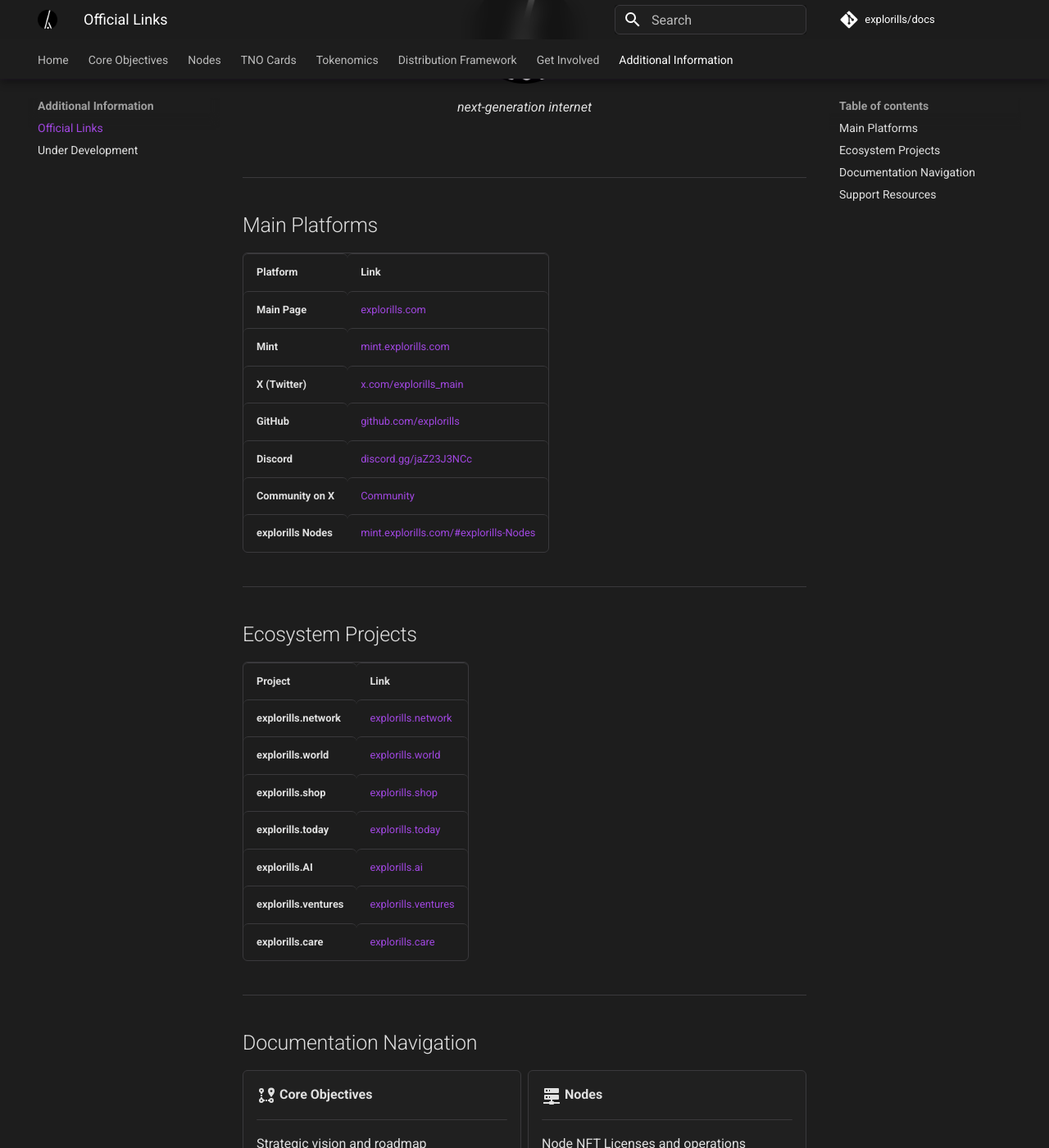
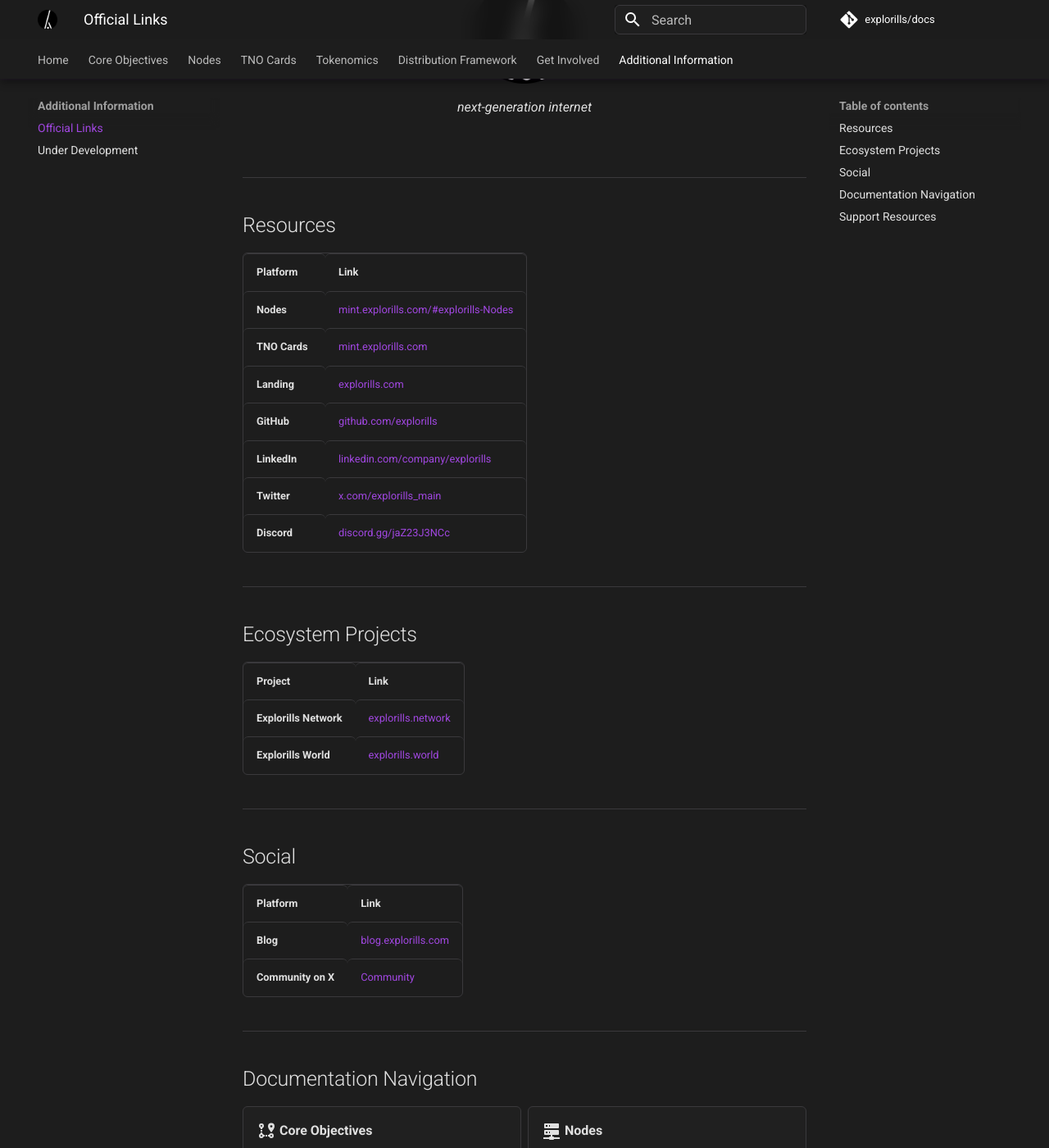
Before and after one commit to explorills/docs, an MkDocs documentation site: the page built from docs/additional-information/official-links.md, in a window 1280 px wide and 1400 px high, scrolled down 307 px. Shown: the whole window at 82% size. Built offline with MkDocs 1.6.1 and Material for MkDocs 9.7.7, drawn with Linux system fonts in a browser that asks for light colours; comment, search, counter and statistics services are not loaded.

Commit message:
Complete documentation migration improvements
Navigation & Structure:
- Fixed navigation paths in index.md (Core Objectives, Nodes Introduction)
- Updated official-links.md to match index.md format exactly
- Reorganized categories: Resources (main links), Ecosystem Projects (network/world), Social (blog/community)

404 Page:
- Added custom 404.md with navigation cards and proper branding
- Includes quick links to main sections

JavaScript:
- Fixed mailto: and tel: links to not open in new tabs
- External links properly open in new tabs

Under Development:
- Redesigned layout using grid cards for numbered items
- Removed legacy 'Additional Topics' section
- Maintained text intact with improved visual structure

Tokenomics:
- Replaced footnotes with info admonition box for better readability
- Added abbr markdown extension to mkdocs.yml (MkDocs Material built-in feature)
- Direct links to TNO and Node minting pages

```diff
--- a/docs/additional-information/official-links.md
+++ b/docs/additional-information/official-links.md
@@ -9,17 +9,17 @@
 
 ---
 
-## Main Platforms
+## Resources
 
 | Platform | Link |
 |----------|------|
-| **Main Page** | [explorills.com](https://explorills.com/) |
-| **Mint** | [mint.explorills.com](https://mint.explorills.com/) |
-| **X (Twitter)** | [x.com/explorills_main](https://x.com/explorills_main) |
+| **Nodes** | [mint.explorills.com/#explorills-Nodes](https://mint.explorills.com/#explorills-Nodes) |
+| **TNO Cards** | [mint.explorills.com](https://mint.explorills.com/) |
+| **Landing** | [explorills.com](https://explorills.com/) |
 | **GitHub** | [github.com/explorills](https://github.com/explorills) |
+| **LinkedIn** | [linkedin.com/company/explorills](https://www.linkedin.com/company/explorills) |
+| **Twitter** | [x.com/explorills_main](https://x.com/explorills_main) |
 | **Discord** | [discord.gg/jaZ23J3NCc](https://discord.gg/jaZ23J3NCc) |
-| **Community on X** | [Community](https://twitter.com/i/communities/1765084604057498018) |
-| **explorills Nodes** | [mint.explorills.com/#explorills-Nodes](https://mint.explorills.com/#explorills-Nodes) |
 
 ---
 
@@ -27,13 +27,17 @@
 
 | Project | Link |
 |---------|------|
-| **explorills.network** | [explorills.network](https://explorills.network/) |
-| **explorills.world** | [explorills.world](https://explorills.world/) |
-| **explorills.shop** | [explorills.shop](https://explorills.shop/) |
-| **explorills.today** | [explorills.today](https://explorills.today/) |
-| **explorills.AI** | [explorills.ai](https://explorills.ai/) |
-| **explorills.ventures** | [explorills.ventures](https://explorills.ventures/) |
-| **explorills.care** | [explorills.care](https://explorills.care/) |
+| **Explorills Network** | [explorills.network](https://explorills.network/) |
+| **Explorills World** | [explorills.world](https://explorills.world/) |
+
+---
+
+## Social
+
+| Platform | Link |
+|----------|------|
+| **Blog** | [blog.explorills.com](https://blog.explorills.com/) |
+| **Community on X** | [Community](https://twitter.com/i/communities/1765084604057498018) |
 
 ---
 
--- a/docs/javascripts/extra.js
+++ b/docs/javascripts/extra.js
@@ -7,8 +7,13 @@ document.addEventListener('DOMContentLoaded', function() {
   links.forEach(link => {
     const href = link.getAttribute('href');
 
-    // Skip if not an http/https link (anchors, mailto, etc.)
+    // Skip if not an http/https link (anchors, mailto, tel, etc.)
     if (!href || (!href.startsWith('http://') && !href.startsWith('https://'))) {
+      return;
+    }
+
+    // Skip mailto and tel links
+    if (href.startsWith('mailto:') || href.startsWith('tel:')) {
       return;
     }
 
--- a/mkdocs.yml
+++ b/mkdocs.yml
@@ -44,6 +44,7 @@ markdown_extensions:
   - tables
   - attr_list
   - md_in_html
+  - abbr
   - pymdownx.emoji:
       emoji_index: !!python/name:material.extensions.emoji.twemoji
       emoji_generator: !!python/name:material.extensions.emoji.to_svg
```
Also changed, not shown: docs/404.md (added, +63 -0 lines), docs/additional-information/under-development.md (+11 -84 lines), docs/index.md (+3 -3 lines), docs/tokenomics/supply.md (+7 -8 lines).
